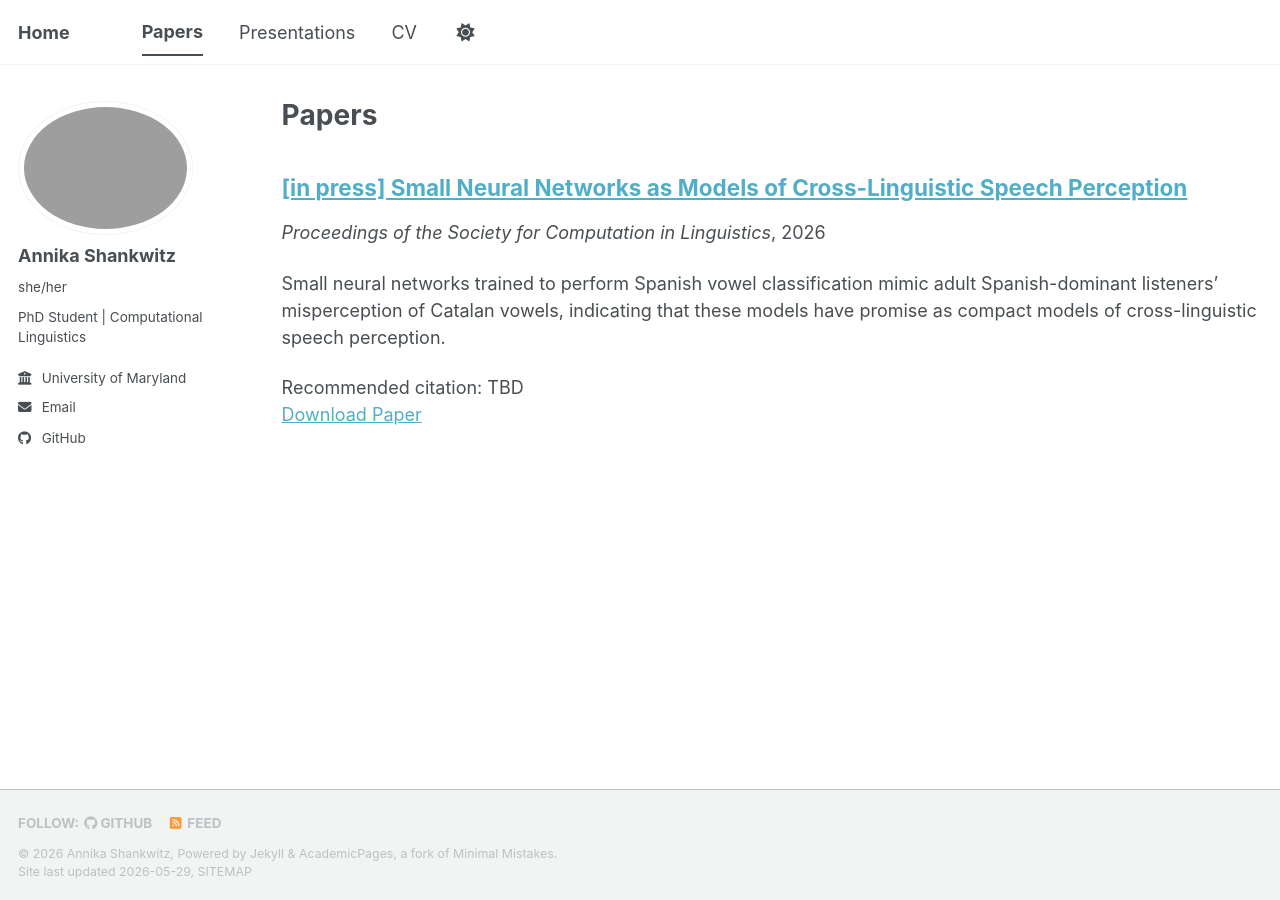
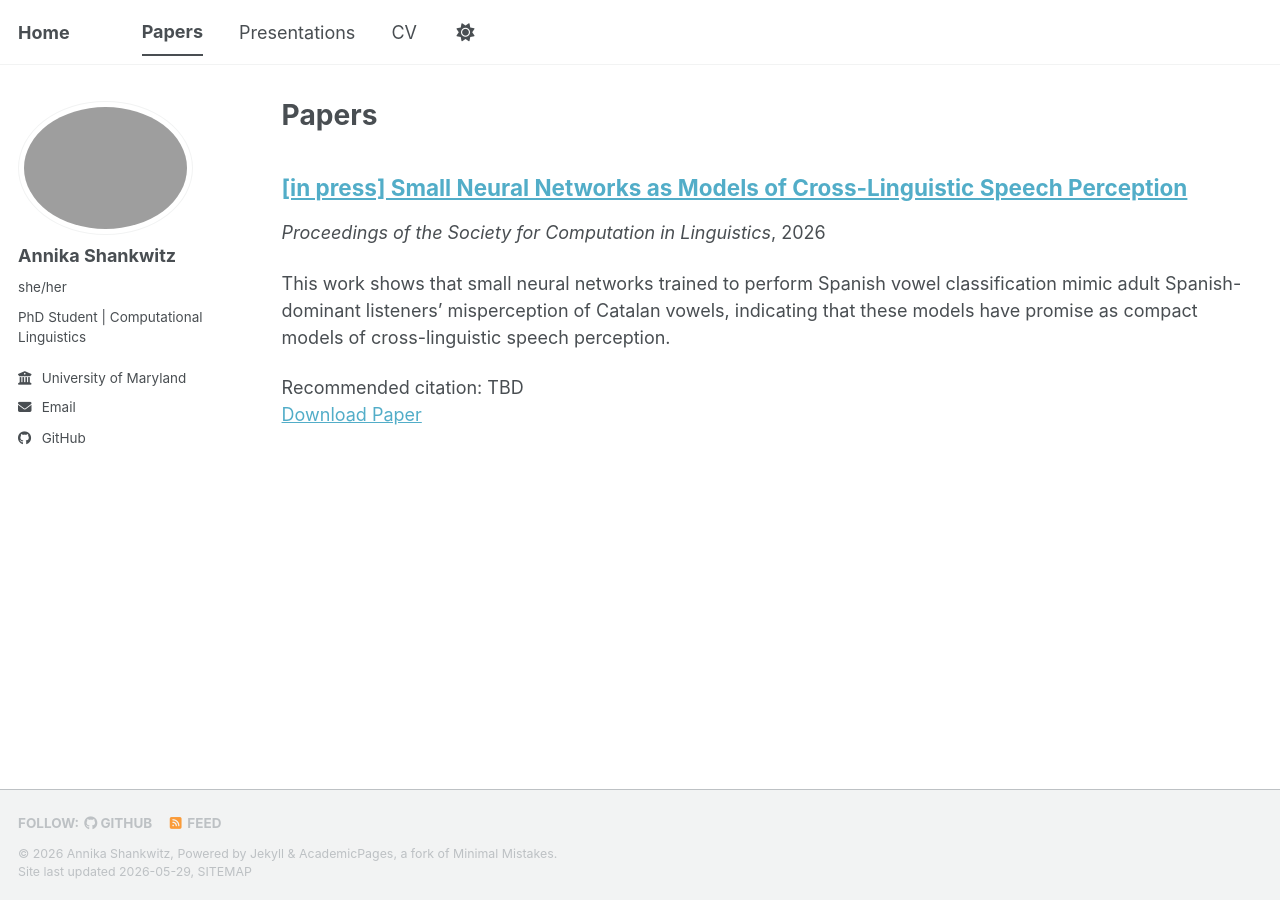
Before and after one commit to its-Annika/its-Annika.github.io, a Jekyll site: the page built from _pages/publications.html, in a window 1280 px wide. Built offline with Jekyll 4.4.1, drawn with Linux system fonts in a browser that asks for light colours; a script bundle is joined from its source files by our own code; library files that are not in the unit come from our copies.

Commit message:
Update 2026-07-03-smallNeuralPerception.md

```diff
--- a/_publications/2026-07-03-smallNeuralPerception.md
+++ b/_publications/2026-07-03-smallNeuralPerception.md
@@ -3,7 +3,7 @@ title: "[in press] Small Neural Networks as Models of Cross-Linguistic Speech Pe
 collection: publications
 category: conferences
 permalink: /2026-04-20-smallNeuralPerception
-excerpt: "Small neural networks trained to perform Spanish vowel classification mimic adult Spanish-dominant listeners' misperception of Catalan vowels, indicating that these models have promise as compact models of cross-linguistic speech perception."
+excerpt: "This work shows that small neural networks trained to perform Spanish vowel classification mimic adult Spanish-dominant listeners' misperception of Catalan vowels, indicating that these models have promise as compact models of cross-linguistic speech perception."
 date: 2026-07-03
 venue: 'Proceedings of the Society for Computation in Linguistics'
 paperurl: 'TBD'
```
